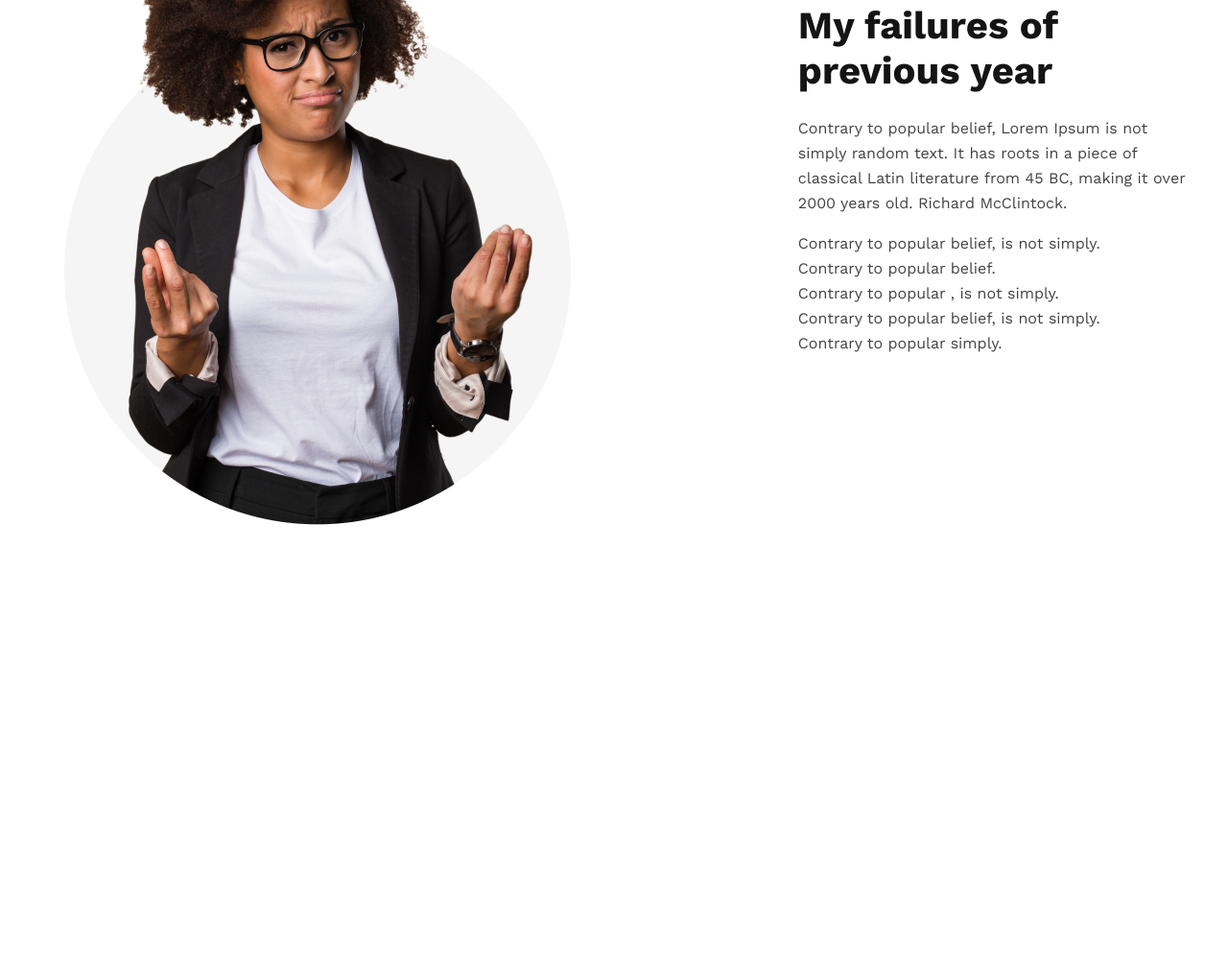
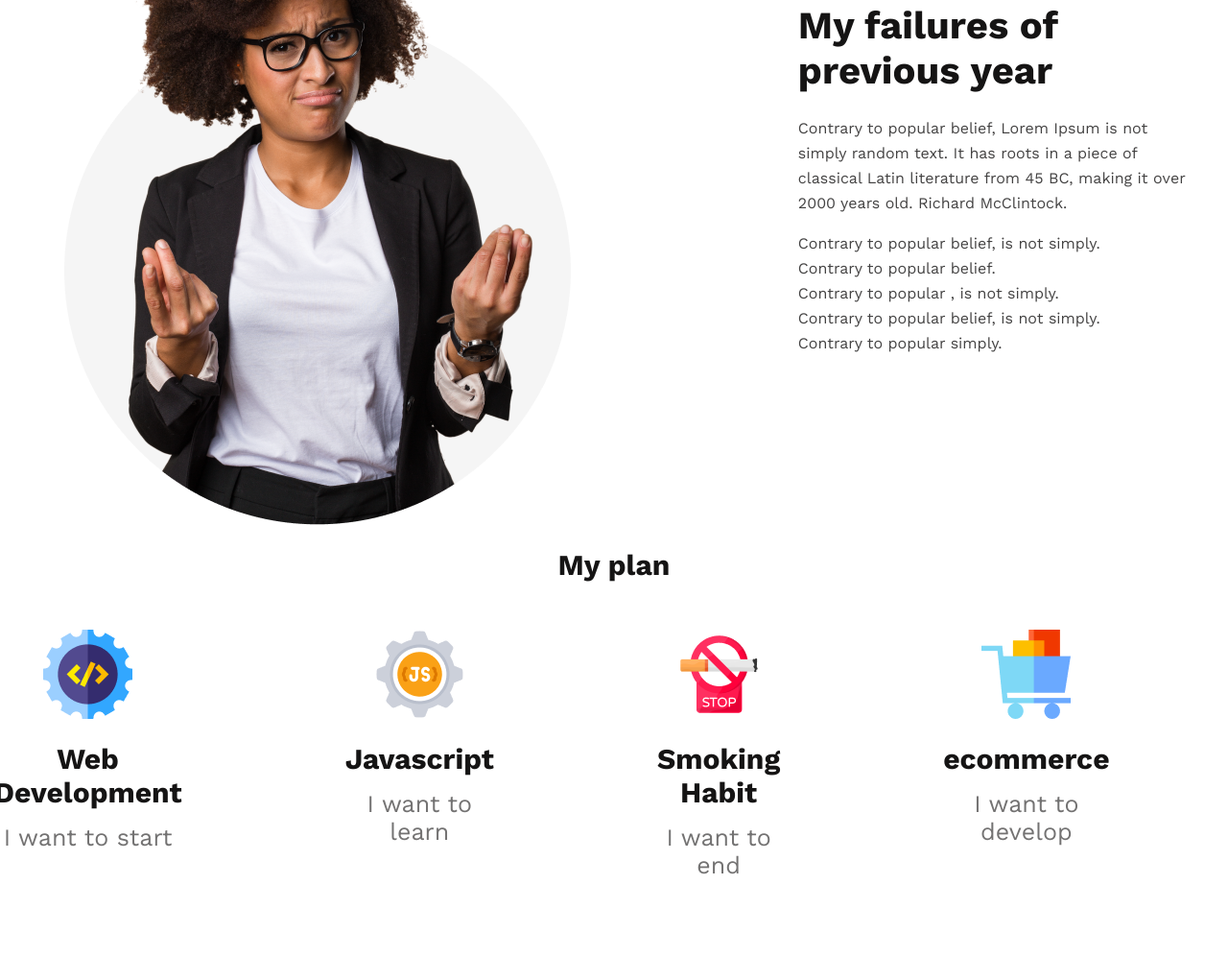
Before and after one commit to Rasibul/new-year, a plain HTML site: page index.html in a window 1280 px wide. Shown: the part 1143-2139 px from the top of the page at 96% size. Before the commit the page ends 1694 px from the top, so only its background shows below. Drawn offline with nearby package versions, Linux system fonts and the light colour scheme.

Commit message:
planning Section Done

```diff
--- a/index.html
+++ b/index.html
@@ -49,6 +49,32 @@
                 </ul>
             </div>
         </div>
+        <!-- Plan Section -->
+        <div class="plan-container">
+            <h3 class="faiure-tittle plan-tittle">My plan</h3>
+        </div>
+        <div class="plan">
+         <div class="plan-tabel">
+            <img src="./images/icons/web.png" alt="" class="plan-logo">
+            <h4 class="plan-tittle">Web Development</h4>
+            <p class="plan-lern">I want to start</p>
+         </div>
+         <div class="plan-tabel">
+            <img src="./images/icons/js.png" alt="" class="plan-logo">
+            <h4 class="plan-tittle">Javascript</h4>
+            <p class="plan-lern">I want to learn</p>
+         </div>
+         <div class="plan-tabel">
+            <img src="./images/icons/smoke.png" alt="" class="plan-logo">
+            <h4 class="plan-tittle">Smoking Habit</h4>
+            <p class="plan-lern">I want to end</p>
+         </div>
+         <div class="plan-tabel">
+            <img src="./images/icons/ecom.png" alt="" class="plan-logo">
+            <h4 class="plan-tittle">ecommerce</h4>
+            <p class="plan-lern">I want to develop</p>
+         </div>
+        </div>
 
 
     </main>
--- a/style/style.css
+++ b/style/style.css
@@ -79,3 +79,37 @@
      line-height: 26px;
      margin-bottom: 16px;
  }
+
+ /* Plan Section */
+ .plan-tittle {
+     text-align: center;
+ }
+
+ .plan {
+     display: flex;
+     text-align: center;
+     justify-content: center;
+     margin-top: 50px;
+ }
+
+ .plan-tabel {
+     margin-right: 150px;
+     margin-bottom: 80px;
+     margin-left: 20px;
+ }
+
+ .plan-tittle {
+     color: #151414;
+     text-align: center;
+     font-size: 30px;
+     font-weight: 700;
+     margin-top: 20px;
+ }
+
+ .plan-lern {
+     color:  #737272;
+     text-align: center;
+     font-size: 25px;
+     font-weight: 500;
+    margin-top: 15px;
+ }
```
